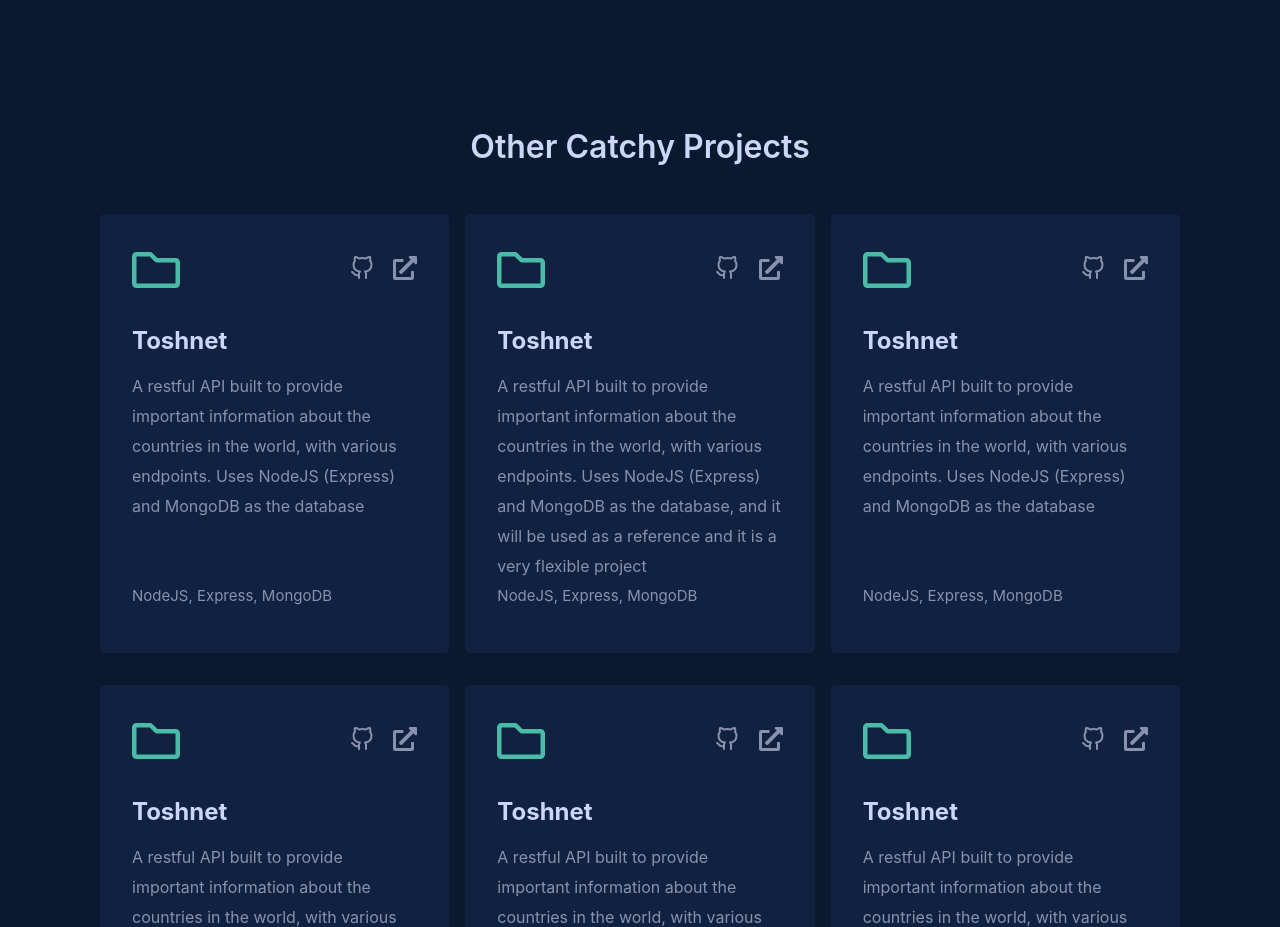
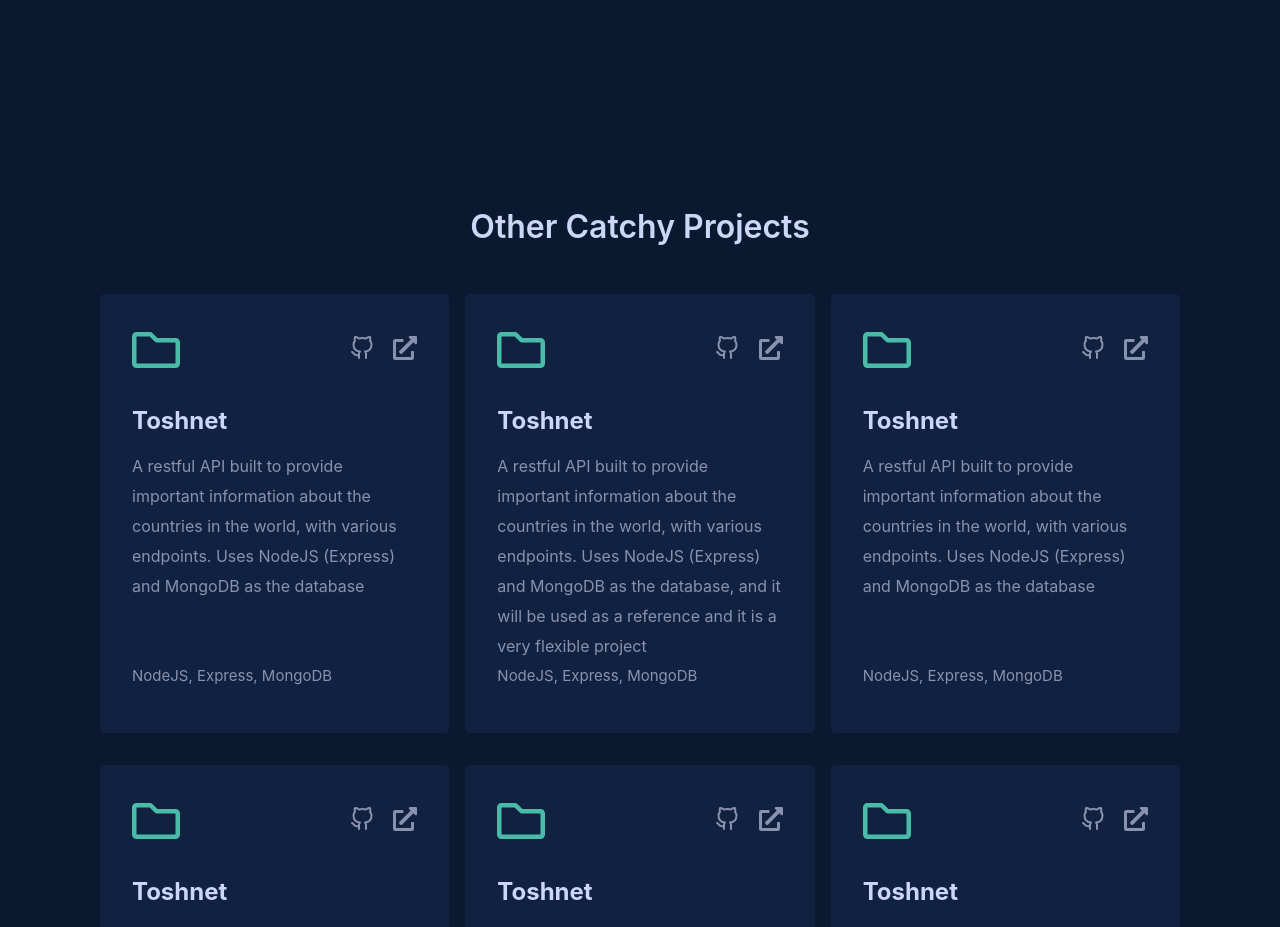
Before and after one commit to newton-js/idreezPortfolio, a React (Vite) app: page / in a window 1280 px wide. Shown: the part 3603-4530 px from the top of the page. Built offline with nearby package versions, Linux system fonts and the light colour scheme.

Commit message:
smoother scroll

```diff
--- a/src/pages/Projects.jsx
+++ b/src/pages/Projects.jsx
@@ -91,8 +91,8 @@ function Projects() {
           <EachProject projectContents={project} index={index} key={index} />
         ))}
       </div>
-      <h2 className="subheading">Other Catchy Projects</h2>
-      <div className="moreProjects" id="more">
+      <h2 className="subheading" id="more">Other Catchy Projects</h2>
+      <div className="moreProjects" >
         {moreProjects.map((more, index) => <MoreProjects moreProjects={more} key={index}/>)}
       </div>
     </div>
--- a/src/pages/projects.scss
+++ b/src/pages/projects.scss
@@ -9,7 +9,10 @@ $text-line-height: 30px;
 .projects{
     margin-bottom: 15rem;
     padding-top: 8rem;
+}
 
+#more{
+    padding-top: 5rem;
 }
 
 .subheading{
```
